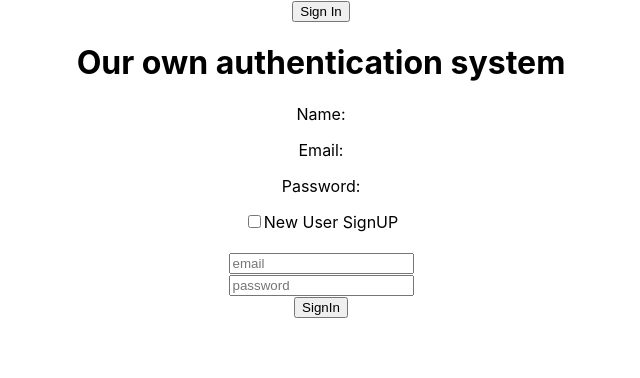
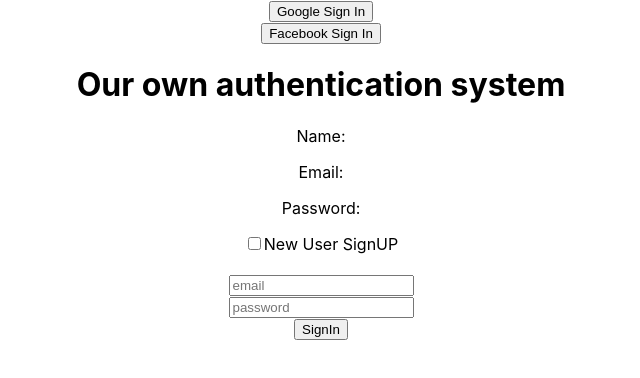
Before and after one commit to mkmahfuz/react-fire-auth, a React (Create React App) app: page / in a window 1280 px wide. Shown: the top 378 px of the page, without its empty margins (319-959 px from the left). Built offline with nearby package versions, Linux system fonts and the light colour scheme; no server answers.

Commit message:
mod 42.8 done

```diff
--- a/src/App.js
+++ b/src/App.js
@@ -20,10 +20,11 @@
     success: false
   });
 
-  const provider = new firebase.auth.GoogleAuthProvider();
+  //sign in with google
+  const googleProvider = new firebase.auth.GoogleAuthProvider();
   //
   const handleSignIn = () => {
-    firebase.auth().signInWithPopup(provider)
+    firebase.auth().signInWithPopup(googleProvider)
       .then(result => {
         const { displayName, photoURL, email } = result.user;
         const signedInUser = {
@@ -40,7 +41,28 @@
       })
     // console.log('signed in click')
   }
-  //
+//sign in with facebook
+const fbProvider = new firebase.auth.FacebookAuthProvider();
+const handleFbSignIn = () => {
+  firebase.auth().signInWithPopup(fbProvider)
+    .then(result => {
+      const { displayName, photoURL, email } = result.user;
+      const signedInUser = {
+        isSignedIn: true,
+        name: displayName,
+        photo: photoURL,
+        email: email
+      }
+      setUser(signedInUser);
+      console.log(displayName, photoURL, email)
+    })
+    .catch(err => {
+      console.log(err)
+    })
+  // console.log('signed in click')
+}
+
+  // sign Out
   const handleSignOut = () => {
     firebase.auth().signOut()
       .then(res => {
@@ -169,7 +191,11 @@
   return (
     <div className="App">
       {
-        user.isSignedIn ? <button onClick={handleSignOut}>LogOut</button> : <button onClick={handleSignIn}>Sign In</button>
+        user.isSignedIn ? <button onClick={handleSignOut}>LogOut</button> : <button onClick={handleSignIn}>Google Sign In</button>
+      }
+      <br/>
+      {
+        user.isSignedIn ? <button onClick={handleSignOut}>LogOut</button> : <button onClick={handleFbSignIn}>Facebook Sign In</button>
       }
 
 
```
